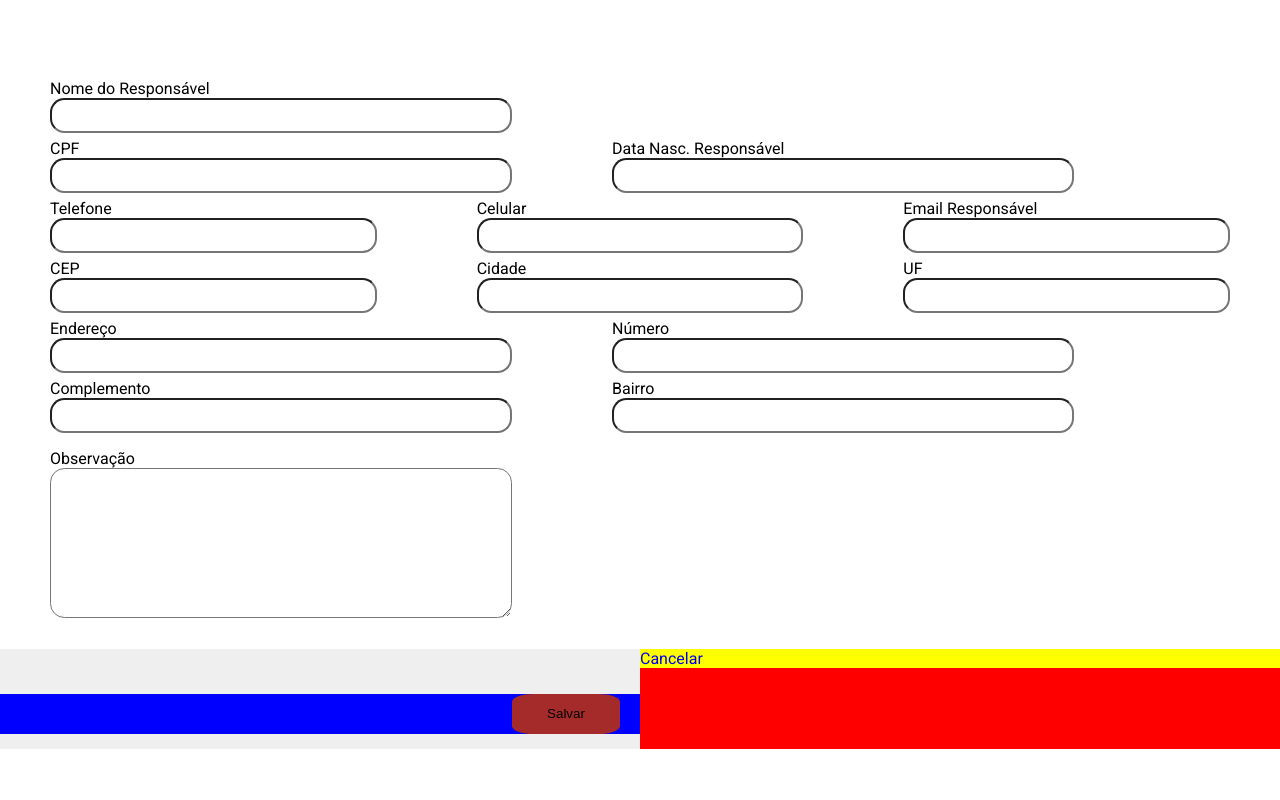
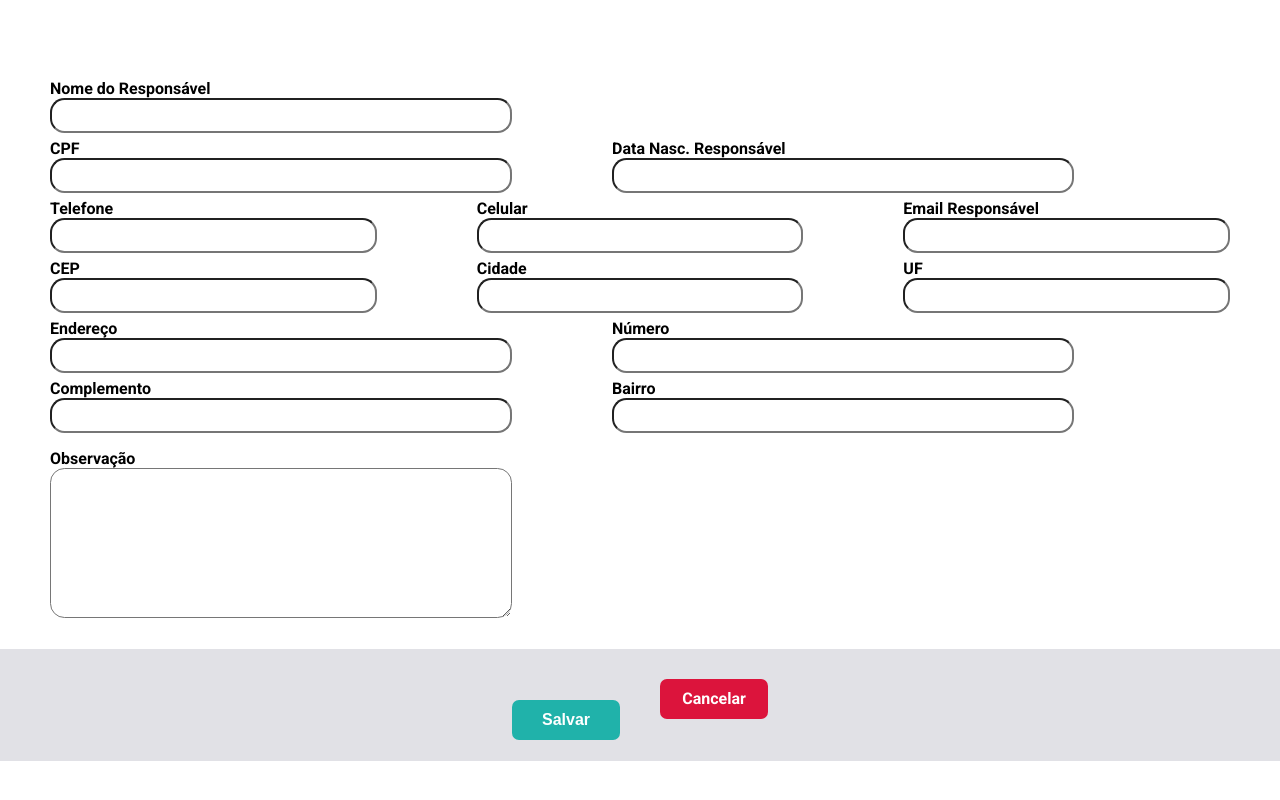
Before and after one commit to ViniciusFavorito/Crud-React, a React (Vite) app: page /new in a window 1280 px wide. Shown: the part 514-1314 px from the top of the page. After the commit the page ends 1275 px from the top, so only its background shows below. Built offline with nearby package versions, Linux system fonts and the light colour scheme.

Commit message:
CSS BTN
Botões de Salvar e Cancelar

```diff
--- a/src/components/FormCNPJ/index.tsx
+++ b/src/components/FormCNPJ/index.tsx
@@ -21,13 +21,11 @@ import {
   DivTextArea,
   DivOptions,
   DivSave,
+  BtnCancel,
+  DivAlign,
+  BtnSave,
+  DivWriteError,
   DivCancel,
-  DivAlign,
-  DivBtnSaveAlign,
-  BtnSubmitForm,
-  BtnCancelButton,
-  SpanError,
-  DivWriteError,
 } from "./style";
 
 export function FormCnpj() {
@@ -190,16 +188,16 @@ export function FormCnpj() {
             </DivWriteInput>
           </DivTextArea>
           <DivOptions>
-            <BtnSubmitForm type="submit">
-              <DivSave>
-                <DivAlign>
-                  <DivBtnSaveAlign>Salvar</DivBtnSaveAlign>
-                </DivAlign>
-              </DivSave>
-            </BtnSubmitForm>
-            <BtnCancelButton href="/">
-              <DivCancel>Cancelar</DivCancel>
-            </BtnCancelButton>
+            <DivSave>
+              <DivAlign>
+                <BtnSave type="submit">Salvar</BtnSave>
+              </DivAlign>
+            </DivSave>
+            <DivCancel>
+              <DivAlign>
+                <BtnCancel href="/">Cancelar</BtnCancel>
+              </DivAlign>
+            </DivCancel>
           </DivOptions>
         </DivResp>
       </FormularioCnpj>
--- a/src/components/FormCNPJ/style.tsx
+++ b/src/components/FormCNPJ/style.tsx
@@ -3,6 +3,7 @@ import styled from "styled-components";
 export const DivForm = styled.div`
   width: 100%;
   height: auto;
+  font-weight: bold;
 `;
 
 export const FormularioCnpj = styled.form``;
@@ -95,50 +96,62 @@ export const DivResp = styled.div`
 
 export const DivOptions = styled.div`
   width: 100%;
-  height: 100px;
-  background-color: red;
-  margin-bottom: 100px;
+  height: 7rem;
+  background-color: #e1e1e6;
+  margin-bottom: 0;
   display: flex;
 `;
 
 export const DivSave = styled.div`
-  width: 100%;
+  width: 50%;
   margin-left: auto;
-  background-color: green;
+  justify-content: center;
+  align-content: center;
+  align-items: center;
+
 `;
 
-export const DivCancel = styled.div`
+export const BtnCancel = styled.a`
+  display: flex;
   width: 100%;
-  background-color: yellow;
+  height: 2.5rem;
+  margin-right: 80%;
+  background-color: #DC143C;
+  align-items: center;
+  justify-content: center;
+  margin-left: 1.25rem;
+  border-radius: 7px;
+  cursor: pointer;
+  font-size: 1rem;
+  color: white;
+  text-decoration: none;
 `;
 
 export const DivAlign = styled.div`
   display: flex;
   margin-top: 30px;
   height: 40px;
-  background-color: blue;
   justify-content: end;
   align-content: center;
 `;
 
-export const DivBtnSaveAlign = styled.div`
+export const BtnSave = styled.button`
   display: flex;
   width: 100%;
-  height: 40px;
+  height: 2.5rem;
   margin-left: 80%;
-  background-color: brown;
+  background-color: #20B2AA;
   align-items: center;
   justify-content: center;
-  margin-right: 20px;
-  border-radius: 20%;
+  margin-right: 1.25rem;
+  border-radius: 7px;
   cursor: pointer;
+  font-size: 1rem;
+  color: white;
+  font-weight: bold;
 `;
 
-export const BtnSubmitForm = styled.button`
-  width: 50%;
-`;
-
-export const BtnCancelButton = styled.a`
+export const DivCancel = styled.div`
   width: 50%;
   text-decoration: none;
 `;
```
